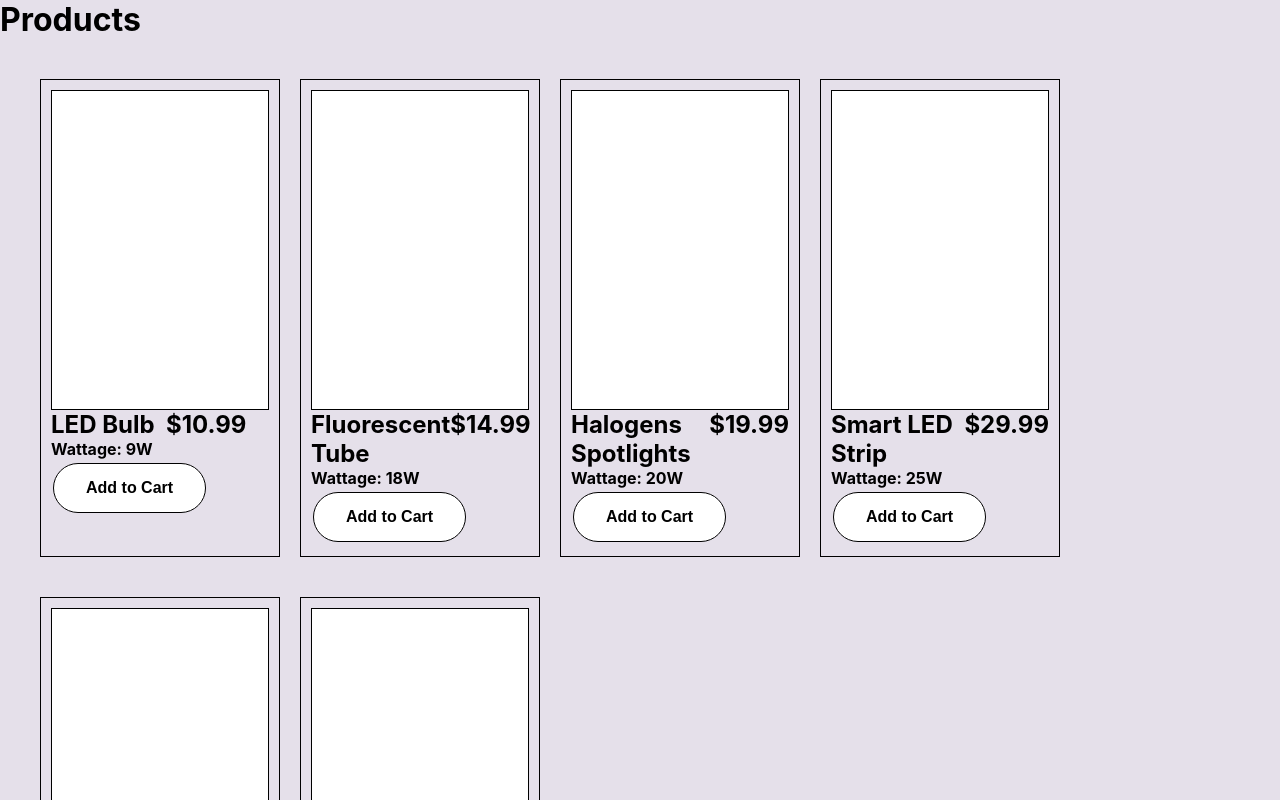
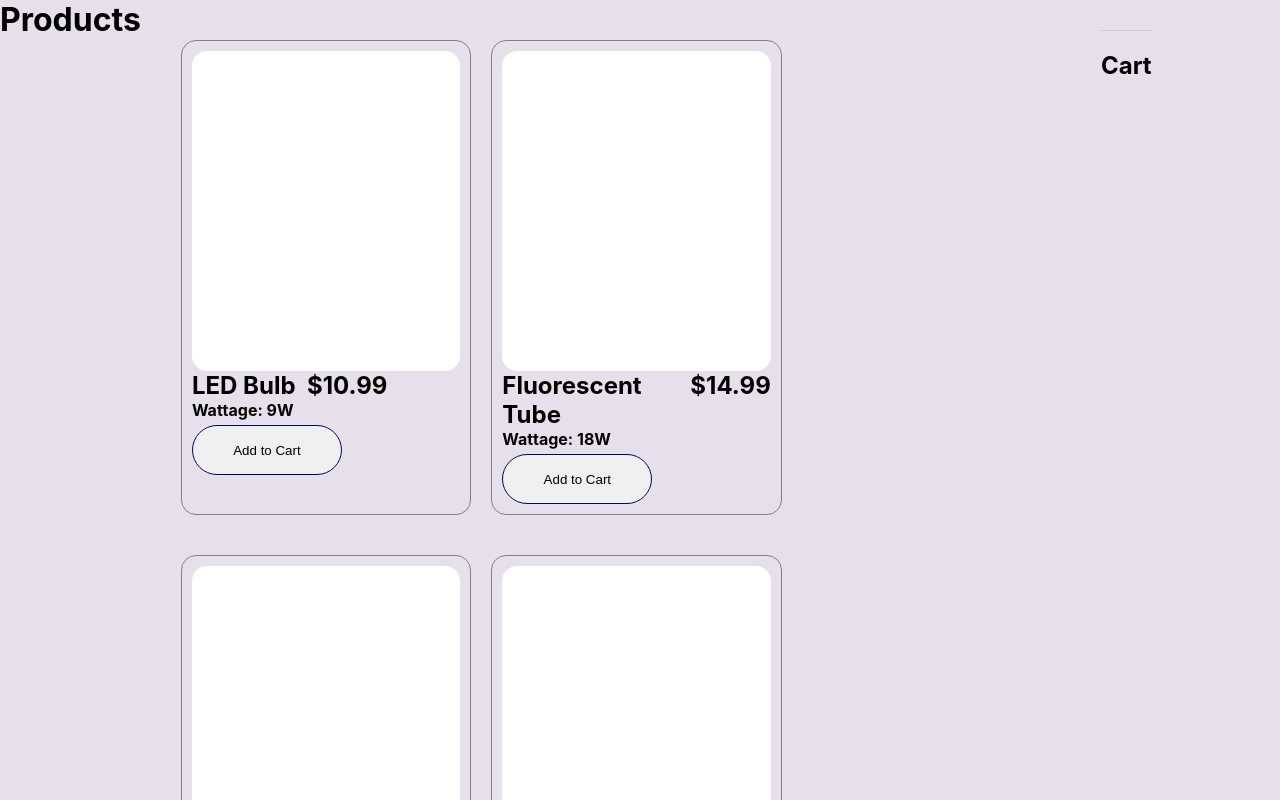
Before and after one commit to adithyag17/VRN, a React (Create React App) app in the folder vrn/client/: page /Products in a window 1280 px wide. Shown: the top 800 px of the page. Built offline with nearby package versions, Linux system fonts and the light colour scheme.

Commit message:
product page css ready

```diff
--- a/vrn/client/src/pages/Products.css
+++ b/vrn/client/src/pages/Products.css
@@ -8,9 +8,14 @@ h2{
   display: flex;
 }
 
+.wrapper-child{
+  display: flex;
+  flex-direction: row;
+}
+
 .product-container {
   display: flex;
-
+  width: 75%;
   gap: 20px;
 
   padding-left: 1em;
@@ -23,18 +28,19 @@ h2{
 
 .product-image{
   background-color: white;
-  height: 20em;
-  width:100%;
+  min-height: 20em;
+  min-width:100%;
+  border-radius: 15px;
 
-  border: 1px solid black;
 }
 
 .product-card {
 
-
-  border: 1px solid black;
+  flex-basis: 33%;
+  border: 1px solid grey;
   width: 20%;
   padding: 10px;
+  border-radius: 15px;
   margin-bottom: 20px;
 }
 
@@ -44,24 +50,59 @@ h2{
   border-top: 1px solid #ccc;
   padding-top: 20px;
 }
-.product-add-btn{
 
-  background-color: #4CAF50; /* Green */
-  border: none;
-  font-weight: 600;
-  color: white;
-  padding: 15px 32px;
-  text-align: center;
-  text-decoration: none;
+/* From uiverse.io by @Ali-Tahmazi99 */
+.product-add-btn {
+  margin-top: 5px;
   display: inline-block;
-  font-size: 16px;
-  margin: 4px 2px;
-  cursor: pointer;
-  background-color: white;
-  color: black;
-  border: 1px solid #000000;
+  width: 150px;
+  height: 50px;
   border-radius: 25px;
-}
+  border: 1px solid #03045e;
+  position: relative;
+  overflow: hidden;
+  transition: all 0.5s ease-in;
+  z-index: 1;
+ }
+
+ .product-add-btn::before,
+ .product-add-btn::after {
+  content: '';
+  position: absolute;
+  top: 0;
+  width: 0;
+  height: 100%;
+  transform: skew(15deg);
+  transition: all 0.5s;
+  overflow: hidden;
+  z-index: -1;
+ }
+
+ .product-add-btn::before {
+  left: -10px;
+  background: #240046;
+ }
+
+ .product-add-btn::after {
+  right: -10px;
+  background: #5a189a;
+ }
+
+ .product-add-btn:hover::before,
+ .product-add-btn:hover::after {
+  width: 58%;
+ }
+
+ .product-add-btn:hover span {
+  color: #e0aaff;
+  transition: 0.3s;
+ }
+
+ .product-add-btn span {
+  color: #03045e;
+  font-size: 18px;
+  transition: all 0.3s ease-in;
+ }
 .product-wattage{
   font-weight: 700;
 }
--- a/vrn/client/src/pages/Products.js
+++ b/vrn/client/src/pages/Products.js
@@ -43,7 +43,10 @@ const Products = () => {
   };
 
   return (
-    <div>
+    <div className="wrapper-parent">
+      <div className="wrapper-child">
+
+
       <h1>Products</h1>
       <div className="product-container">
 
@@ -70,6 +73,7 @@ const Products = () => {
             <hr />
           </div>
         ))}
+        </div>
       </div>
     </div>
   );
```
